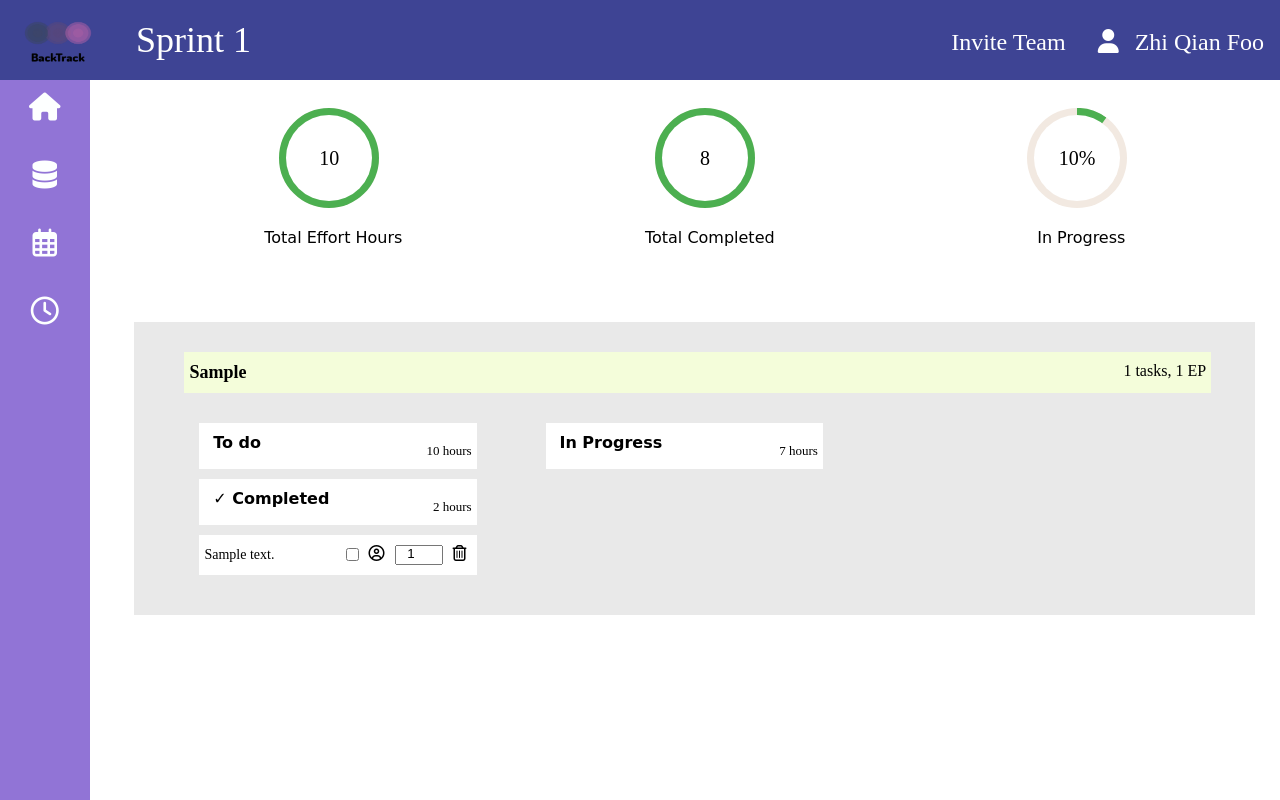
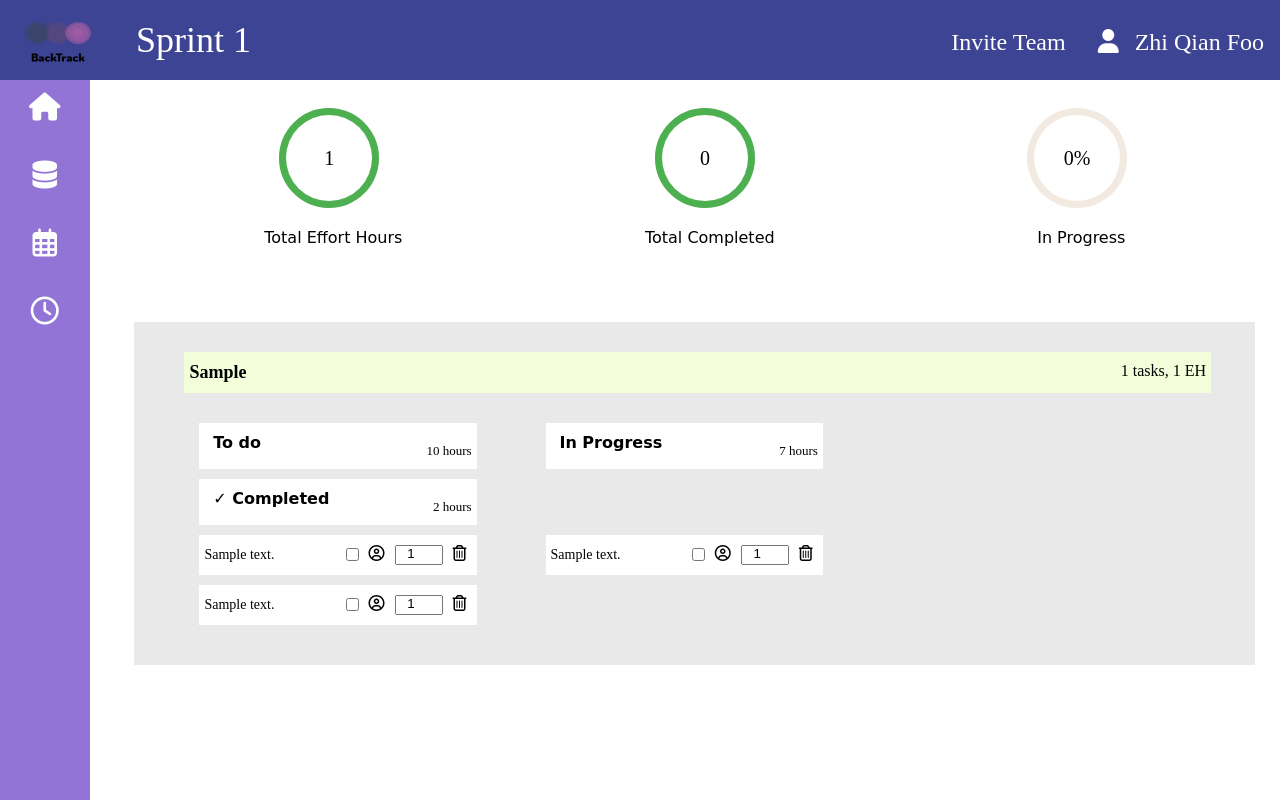
Before and after one commit to zhiqianfoo97/A-Web-Platform-for-Organizing-Projects-using-Scrum-Practice, a Django app: page /insprint/1/ in a window 1280 px wide. Run offline with Django 3.2, Linux system fonts and the light colour scheme; tables that the repository leaves empty hold one stand-in row (values such as "Sample post"); some libraries are stand-ins or nearby versions.

Commit message:
integration

```diff
--- a/application/views/sprint_backlog_views.py
+++ b/application/views/sprint_backlog_views.py
@@ -84,6 +84,10 @@
         context['current_pbi'] = []
         context['current_pbi'].append(PBI.objects.get(pk = _pbi_id))
         context['pbi_tasks'] = Task.objects.filter(pbi_id = _pbi_id)
+        context['new_tasks'] = Task.objects.filter(pbi_id = _pbi_id, status= 'New')
+        context['progress_tasks'] = Task.objects.filter(pbi_id = _pbi_id, status= 'Progress')
+        context['finished_tasks'] = Task.objects.filter(pbi_id = _pbi_id, status= 'Done')
+        context['progress_bar'] = int((len(context['finished_tasks'])/ len(context['pbi_tasks']) )*100)
 
         return context
 
--- a/static/style/sprintv2.css
+++ b/static/style/sprintv2.css
@@ -198,7 +198,7 @@
     background-color: #ffffff;
     box-shadow: rgb(92, 92, 92);
     display: inline-block;
-    visibility: hidden;
+
 }
 
 
--- a/templates/Sprint1v2.html
+++ b/templates/Sprint1v2.html
@@ -13,7 +13,10 @@
     <div class="center">
         <div class="first_progress_bar">
             <div class="progress-circle over50 p100">
-                    <span>10</span>
+                {% with current_pbi|first as pbi %}
+                    <span>{{pbi.getTaskTotalEH}}</span>
+                {% endwith %}
+
                     <div class="left-half-clipper">
                        <div class="first50-bar"></div>
                        <div class="value-bar"></div>
@@ -23,7 +26,7 @@
         </div>
         <div class="second_progress_bar">
             <div class="progress-circle over50 p100">
-                    <span>8</span>
+                    <span>{{finished_tasks|length}}</span>
                     <div class="left-half-clipper">
                        <div class="first50-bar"></div>
                        <div class="value-bar"></div>
@@ -32,8 +35,8 @@
             <text style = "padding-left:5px; font-family: Comic Sans MS, cursive, sans-serif;">Total Completed</text>
         </div>
         <div class="third_progress_bar">
-            <div class="progress-circle p10">
-                    <span>10%</span>
+            <div class="progress-circle p{{progress_bar}}">
+                    <span>{{progress_bar}}%</span>
                     <div class="left-half-clipper">
                        <div class="first50-bar"></div>
                        <div class="value-bar"></div>
@@ -59,8 +62,7 @@
                             {{pbi_tasks.count}} tasks,
 
                             {% with current_pbi|first as pbi %}
-
-                                {{pbi.getTaskTotalEH}} EP
+                                {{pbi.getTaskTotalEH}} EH
                             {% endwith %}
                         </span>
                     </div>
@@ -83,8 +85,7 @@
                         </div>
                     </div>
 
-                    {% for task in pbi_tasks %}
-
+                    {% for task in new_tasks %}
 
                     <div class="titlebox2">
                         <div class="task" style="margin:0; width:50%;display: inline-block">
@@ -101,10 +102,45 @@
                         </div>
                     </div>
 
-                    <div class="hidebox"></div>
-                    <div class="hidebox"></div>
+                    <div class="titlebox2">
+                            <div class="task" style="margin:0; width:50%;display: inline-block">
+                                    <text style="text-align: left; font-size: 14px;word-wrap: break-word;">
+                                        {{task.task_description}}
+                                    </text>
+                                </div>
+                                <div class= "functionality" style="width:50%; float: right; display: inline-block">
+                                    <a href="#"><i onclick="document.getElementById('DeleteModal{{forloop.counter}}').style.display='block'" style="color: black; width:auto;float:right; margin-right: 10px;" class='far fa-trash-alt'></i></a>
+                                    <input type = "number" name="EP" value = {{task.effort_hour}} style = " text-align: center; width: 40px; height: 10px; float:right; margin-right: 10px;padding-bottom: 5px">
+                                    <i class='far fa-user-circle' style="float:right; margin-right: 10px;"></i>
+                                    <input type="checkbox" name="done" value="done" style="float:right; margin-right: 10px;">
+                                    <input type="hidden" name="task_id" value= {{task.task_id}}>
+                                </div>
+                    </div>
+                    <div class="titlebox2">
+
+                            <div class="task" style="margin:0; width:50%;display: inline-block">
+                                    <text style="text-align: left; font-size: 14px;word-wrap: break-word;">
+                                        {{task.task_description}}
+                                    </text>
+                                </div>
+                                <div class= "functionality" style="width:50%; float: right; display: inline-block">
+                                    <a href="#"><i onclick="document.getElementById('DeleteModal{{forloop.counter}}').style.display='block'" style="color: black; width:auto;float:right; margin-right: 10px;" class='far fa-trash-alt'></i></a>
+                                    <input type = "number" name="EP" value = {{task.effort_hour}} style = " text-align: center; width: 40px; height: 10px; float:right; margin-right: 10px;padding-bottom: 5px">
+                                    <i class='far fa-user-circle' style="float:right; margin-right: 10px;"></i>
+                                    <input type="checkbox" name="done" value="done" style="float:right; margin-right: 10px;">
+                                    <input type="hidden" name="task_id" value= {{task.task_id}}>
+                                </div>
+                    </div>
+
+
+
+
 
                     {% endfor %}
+
+
+
+
 
             </div>
 
```
